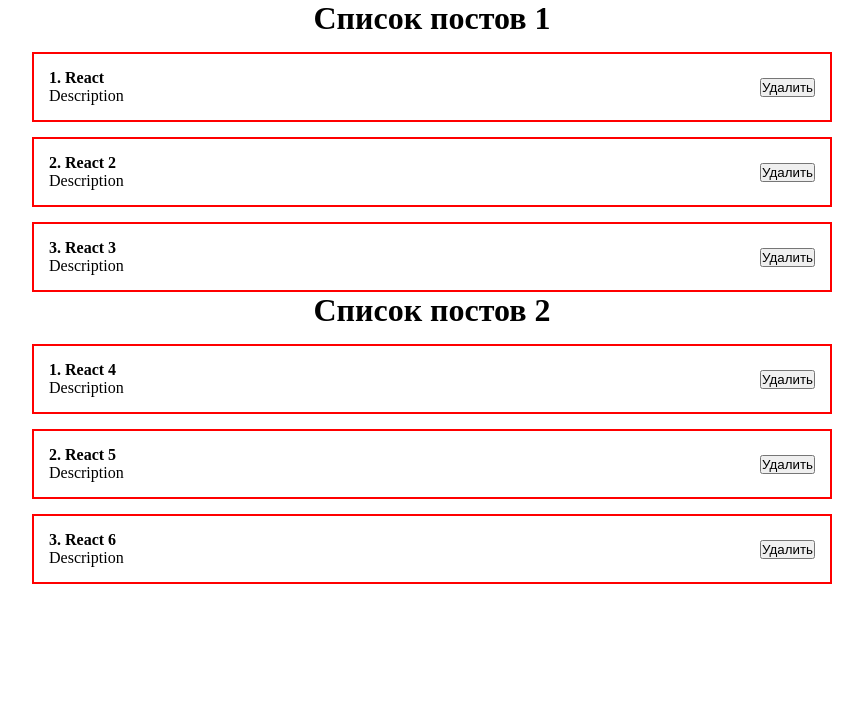
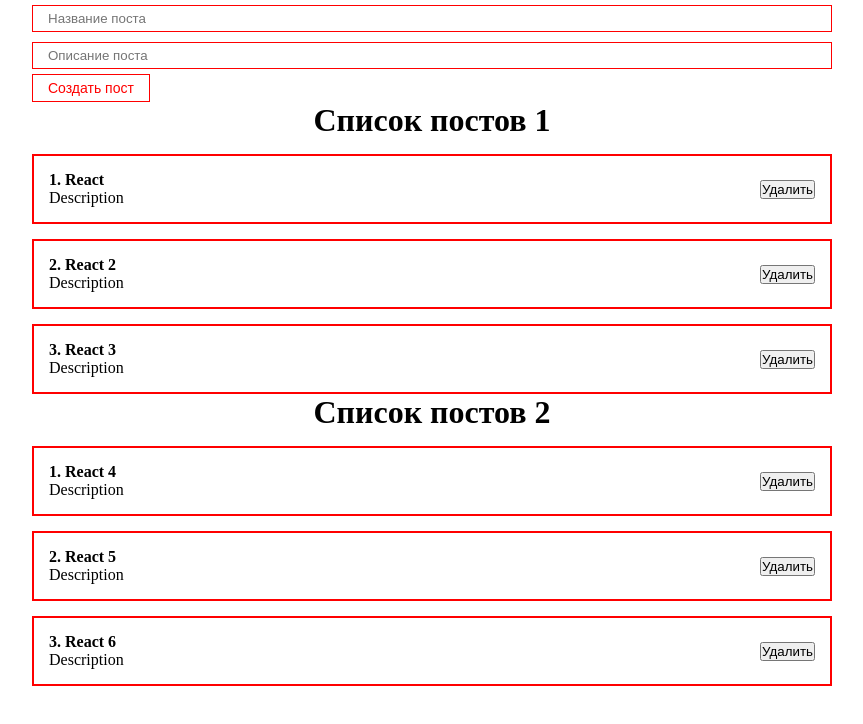
Before and after one commit to AndrewAsAndrew/React, a React (Create React App) app in the folder my-app/: page / in a window 1280 px wide. Shown: the top 724 px of the page, without its empty margins (208-1071 px from the left). Built offline with nearby package versions, Linux system fonts and the light colour scheme.

Commit message:
Стили, кнопки, инпуты

```diff
--- a/my-app/src/App.js
+++ b/my-app/src/App.js
@@ -4,6 +4,8 @@
 import PostItem from './components/PostItem';
 import './styles/App.css';
 import PostList from './components/PostList';
+import MyButton from './components/UI/button/MyButton';
+import MyInput from './components/UI/button/input/MyInput';
 
 function App() {
   const [posts, setPosts] = useState([
@@ -21,6 +23,12 @@
   return (
     <div className="App">
 
+      <form>
+        <MyInput type="text" placeholder='Название поста' />
+        <MyInput type="text" placeholder='Описание поста' />
+        <MyButton disabled>Создать пост</MyButton>
+      </form>
+
       <PostList posts={posts} title='Список постов 1'/>
       <PostList posts={posts2} title='Список постов 2'/>
 
--- /dev/null
+++ b/my-app/src/components/UI/button/MyButton.jsx
@@ -0,0 +1,12 @@
+import React from 'react'
+import classes from './MyButton.module.css'
+
+const MyButton = ({children, ...props}) => {
+  return (
+    <button {...props} className={classes.myBtn}>
+        {children}
+    </button>
+  )
+}
+
+export default MyButton
--- /dev/null
+++ b/my-app/src/components/UI/button/MyButton.module.css
@@ -0,0 +1,8 @@
+.myBtn {
+    padding: 5px 15px;
+    color: red;
+    font-size: 14px;
+    background: transparent;
+    border: 1px solid red;
+    cursor: pointer;
+}
--- /dev/null
+++ b/my-app/src/components/UI/button/input/MyInput.jsx
@@ -0,0 +1,12 @@
+import React from 'react'
+import classes from './MyInput.module.css'
+
+const MyInput = (props) => {
+  return (
+
+    <input className={classes.myInput} {...props} />
+
+  )
+}
+
+export default MyInput
--- /dev/null
+++ b/my-app/src/components/UI/button/input/MyInput.module.css
@@ -0,0 +1,6 @@
+.myInput {
+    width: 100%;
+    padding: 5px 15px;
+    margin: 5px 0;
+    border: 1px solid red
+}
```
